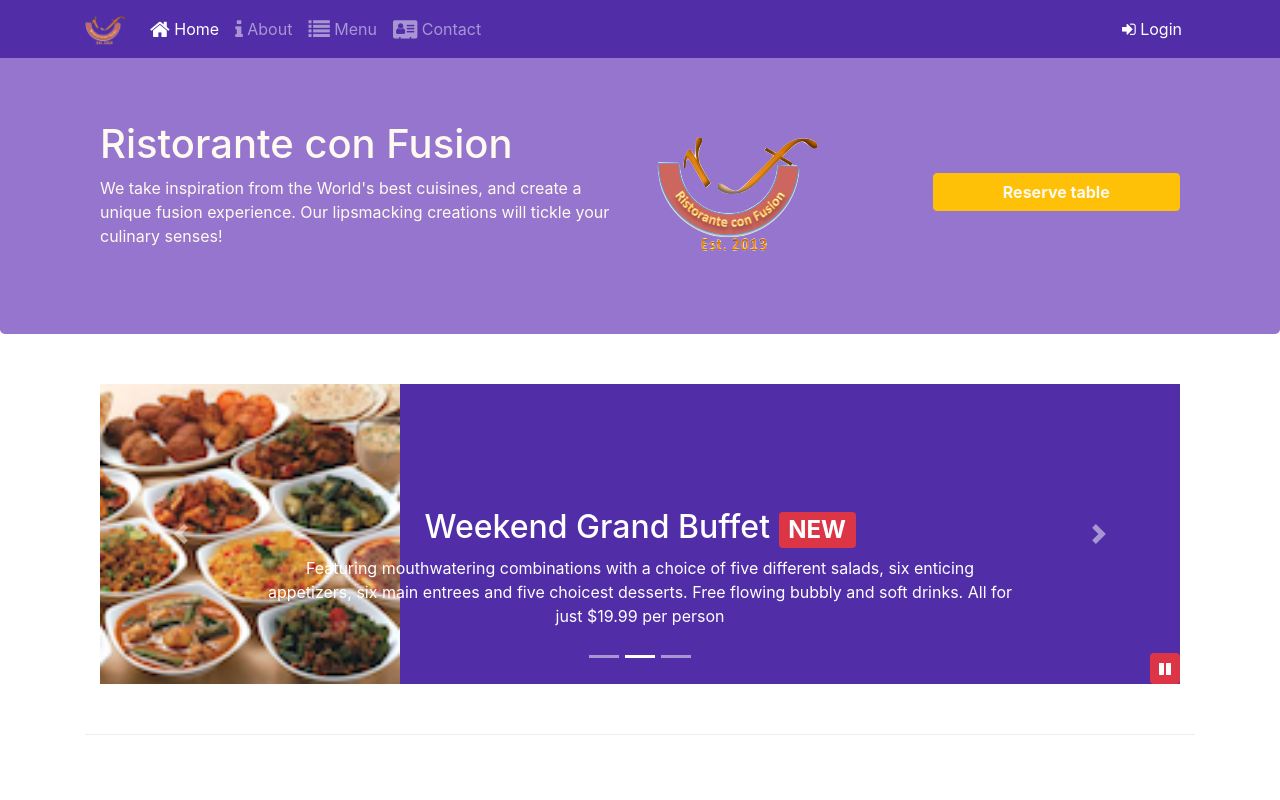
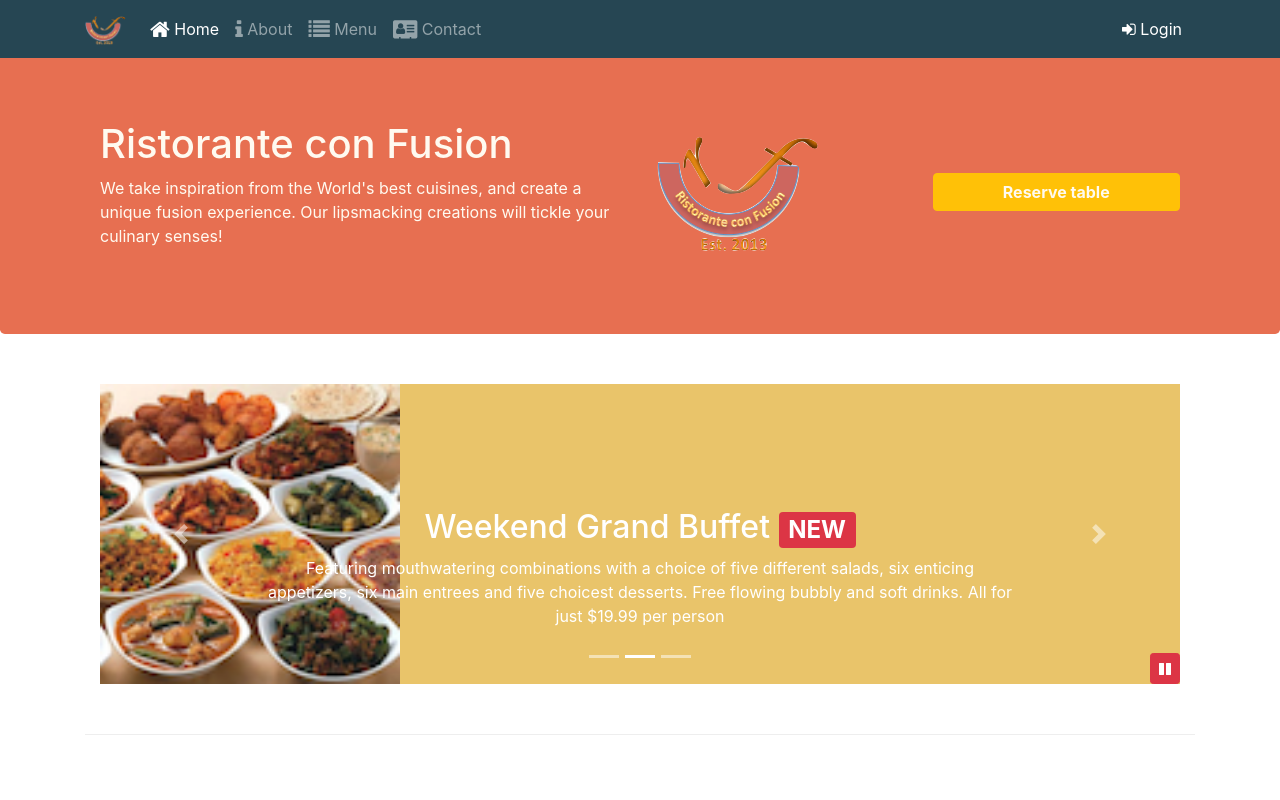
Before and after one commit to ferial71/conFusion, a website: page index.html in a window 1280 px wide. Shown: the top 800 px of the page. Drawn offline with nearby package versions, Linux system fonts and the light colour scheme.

Commit message:
My colors

```diff
--- a/css/styles.scss
+++ b/css/styles.scss
@@ -1,7 +1,9 @@
 $lt-gray: #ddd;
-$background-dark: #512DA8;
-$background-light: #9575CD;
-$background-pale: #D1C4E9;
+$background-dark: #264653;
+$background-light: #E76F51;
+$background-pale: #E9C46A;
+$background-medium: #2A9D8F;
+//E76F51
 
 // Height variables
 $carousel-item-height: 300px;
@@ -53,7 +55,7 @@ body{
   padding: 10px;
 }
 .carousel {
-  background:$background-dark;
+  background:$background-pale;
 
   .carousel-item {
     height: $carousel-item-height;
```
Also changed, not shown: css/styles.css.
